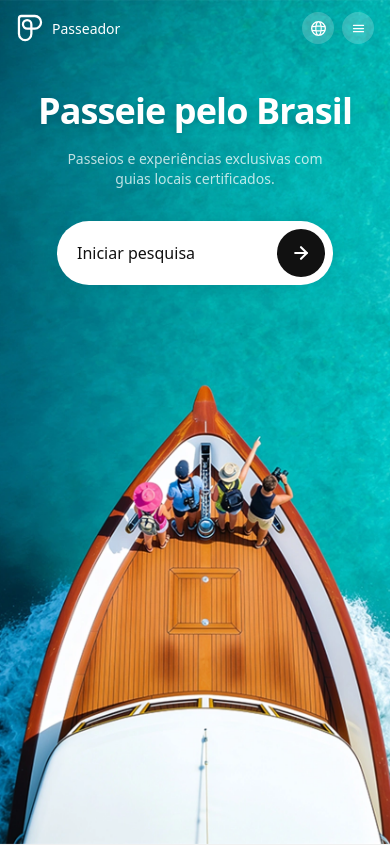
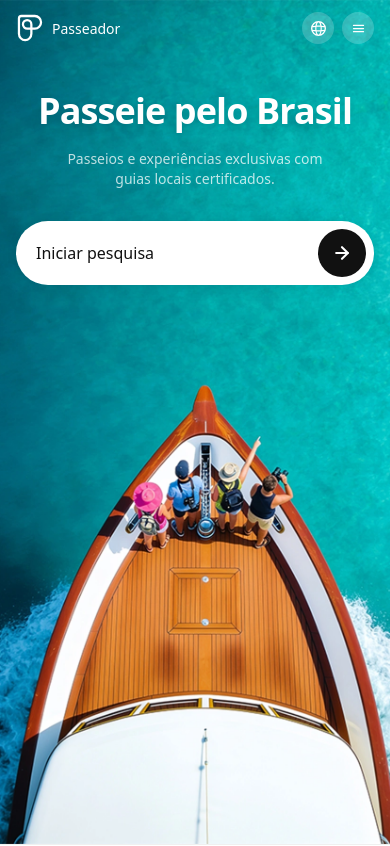
Before and after one commit to Huendelx/Tour-Porto-Seguro, a Next.js app: page / in a window 390 px wide. Shown: the top 846 px of the page. Built offline with nearby package versions, Linux system fonts and the light colour scheme.

Commit message:
fix: pill mobile search sempre larga, não corta conteúdo

```diff
--- a/src/components/TourSearchBar.tsx
+++ b/src/components/TourSearchBar.tsx
@@ -431,7 +431,7 @@ function MobileSearch({ destino, setDestino, date, setDate, adults, setAdults, k
         onClick={() => { setOpen(true); setActiveStep("onde"); }}
         style={{
           display: "flex", alignItems: "center", justifyContent: "space-between",
-          width: "fit-content", minWidth: "calc(60% + 66px)", maxWidth: "91%",
+          width: "min(calc(100vw - 32px), 460px)",
           background: "#fff", border: "none", borderRadius: 60,
           padding: "8px 8px 8px 20px", cursor: "pointer",
           boxShadow: "0 2px 16px rgba(0,0,0,0.10)",
```
